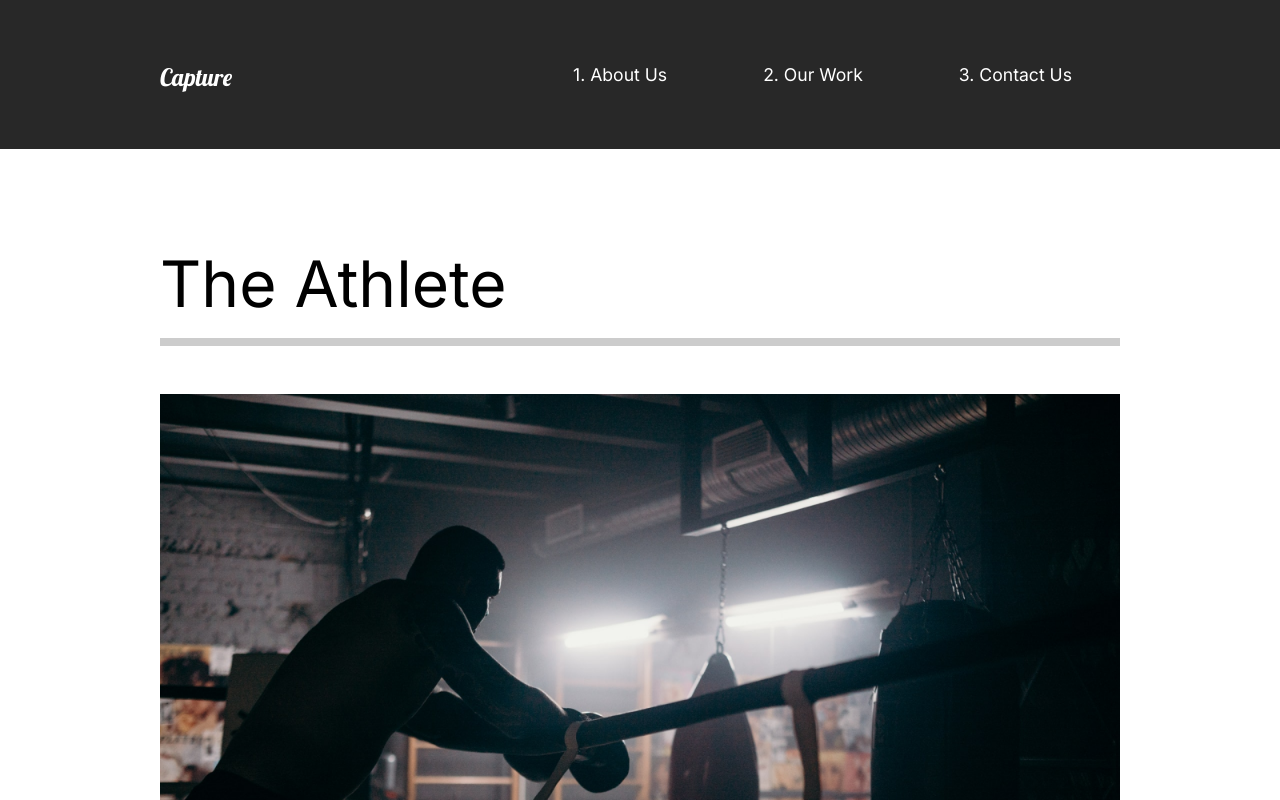
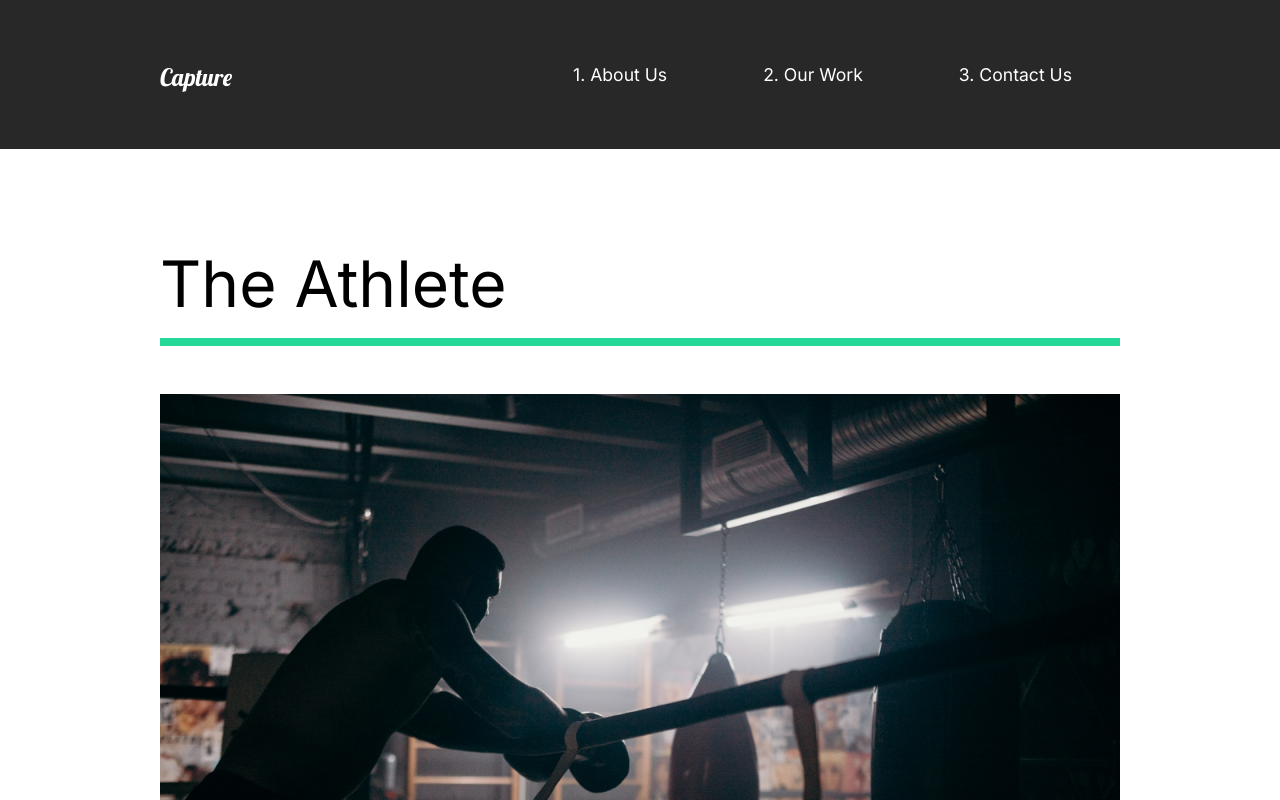
Before and after one commit to fgunawan/capture-website, a React (Create React App) app: page /work in a window 1280 px wide. Shown: the top 800 px of the page. Built offline with nearby package versions, Linux system fonts and the light colour scheme.

Commit message:
adding colorful frames to animate on OutWork pg transition

```diff
--- a/src/animation.js
+++ b/src/animation.js
@@ -7,14 +7,13 @@
         opacity: 1,
         y: 0,
         transition: {
-            duration: 1,
+            duration: 0.5,
             when: 'beforeChildren',
             staggerChildren: 0.25
         },
     },
     exit:{
         opacity: 0,
-        y: 300,
         transition: {
             duration: 0.5
         },
@@ -46,4 +45,26 @@
         ease: 'easeOut',
         duration: 0.75
     }}
-}
+};
+
+export const lineAnim ={
+    hidden: {width: '0%'},
+    show: {
+        width: '100%',
+        transition: {duration: 1}
+    }
+};
+
+export const slider = {
+    hidden: {x: '-130%', skew: '45deg'},
+    show: {
+        x: '100%',
+        skew: '0deg',
+        transition: {ease: "easeOut", duration: 1}
+    }
+};
+
+export const sliderContainer = {
+    hidden: {opacity: 1},
+    show: {opacity: 1, transition: {staggerChildren: 0.1, ease: 'easeOut'}}
+};
--- a/src/pages/OurWork.js
+++ b/src/pages/OurWork.js
@@ -7,16 +7,24 @@
 import goodtimes from '../img/goodtimes-small.png';
 //animations
 import {motion} from 'framer-motion';
-import {pageAnimation} from '../animation';
+import {pageAnimation, fade, photoAnim, lineAnim, slider, sliderContainer} from '../animation';
 
 const OurWork = () => {
     return(
         <StyledWork variants={pageAnimation} initial='hidden' animate='show' exit='exit' style={{background: '#fff'}}>
+            <motion.div variants={sliderContainer}>
+            <Frame1 variants={slider}></Frame1>
+            <Frame2 variants={slider}></Frame2>
+            <Frame3 variants={slider}></Frame3>
+            <Frame4 variants={slider}></Frame4>
+            </motion.div>
             <StyledMovie>
-                <h2>The Athlete</h2>
-                <div className="line"></div>
+                <motion.h2 variants={fade}>The Athlete</motion.h2>
+                <motion.div className="line" variants={lineAnim}></motion.div>
                 <Link to="/work/the-athlete">
-                    <img src={athlete} alt="athlete"/>
+                    <StyledHide>
+                        <motion.img src={athlete} alt="athlete" variants={photoAnim}/>
+                    </StyledHide>
                 </Link>
             </StyledMovie>
             <StyledMovie>
@@ -49,7 +57,7 @@
     padding-bottom: 10rem;
     .line{
         height: 0.5rem;
-        background: #cccccc;
+        background: #23d997;
         margin-bottom: 3rem;
     }
     img{
@@ -58,5 +66,28 @@
         object-fit: cover;
     }
 `;
+const StyledHide = styled.div`
+    overflow: hidden;
+`;
+
+//frame animation
+const Frame1 = styled(motion.div)`
+    position: fixed;
+    left: 0;
+    top: 10%;
+    width: 100%;
+    height: 100vh;
+    background: #fffebf;
+    z-index: 2
+`;
+const Frame2 = styled(Frame1)`
+    background: #ff8efb;
+`;
+const Frame3 = styled(Frame1)`
+    background: #8ed2ff;
+`;
+const Frame4 = styled(Frame1)`
+    background: #8effa0;
+`;
 
 export default OurWork;
```
